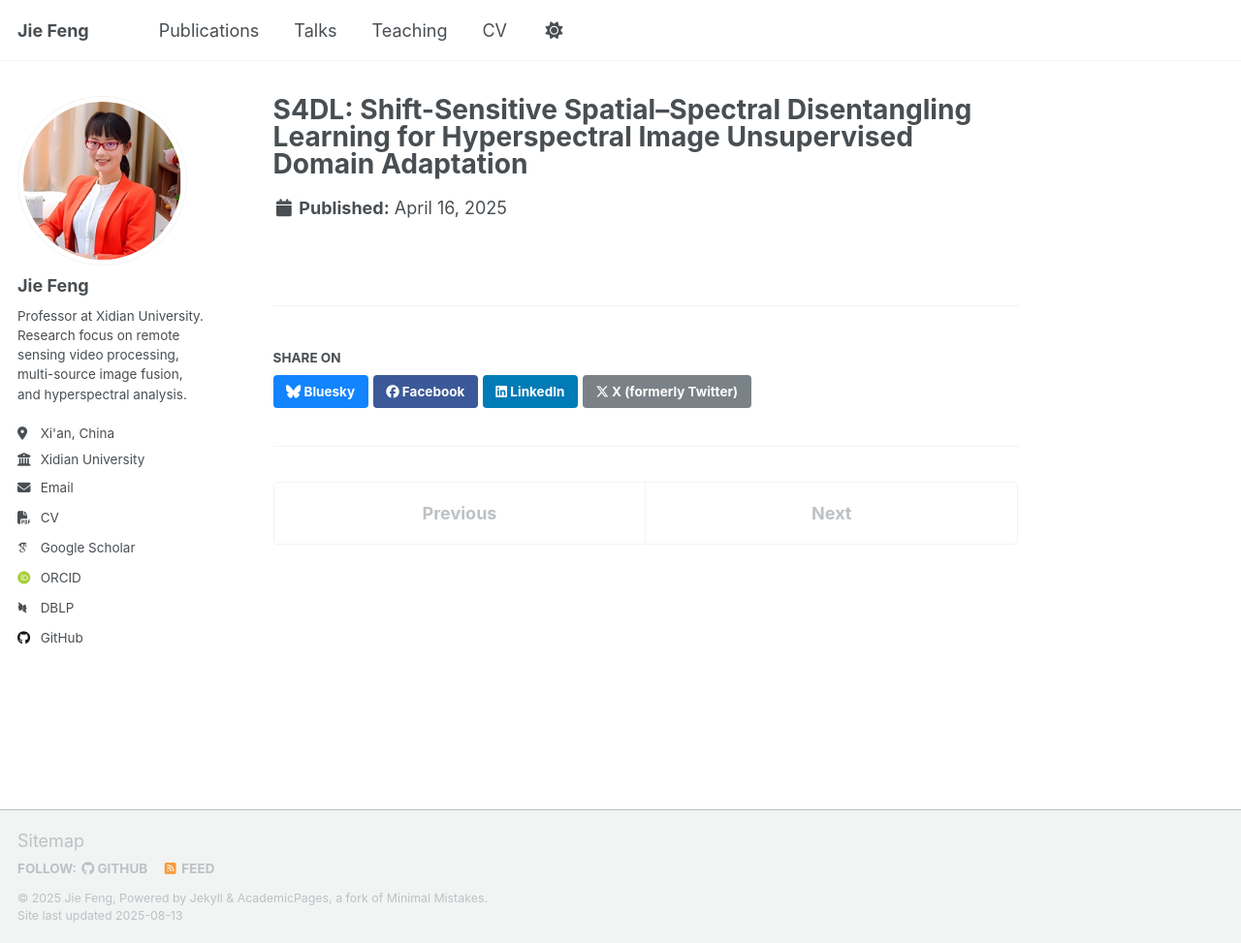
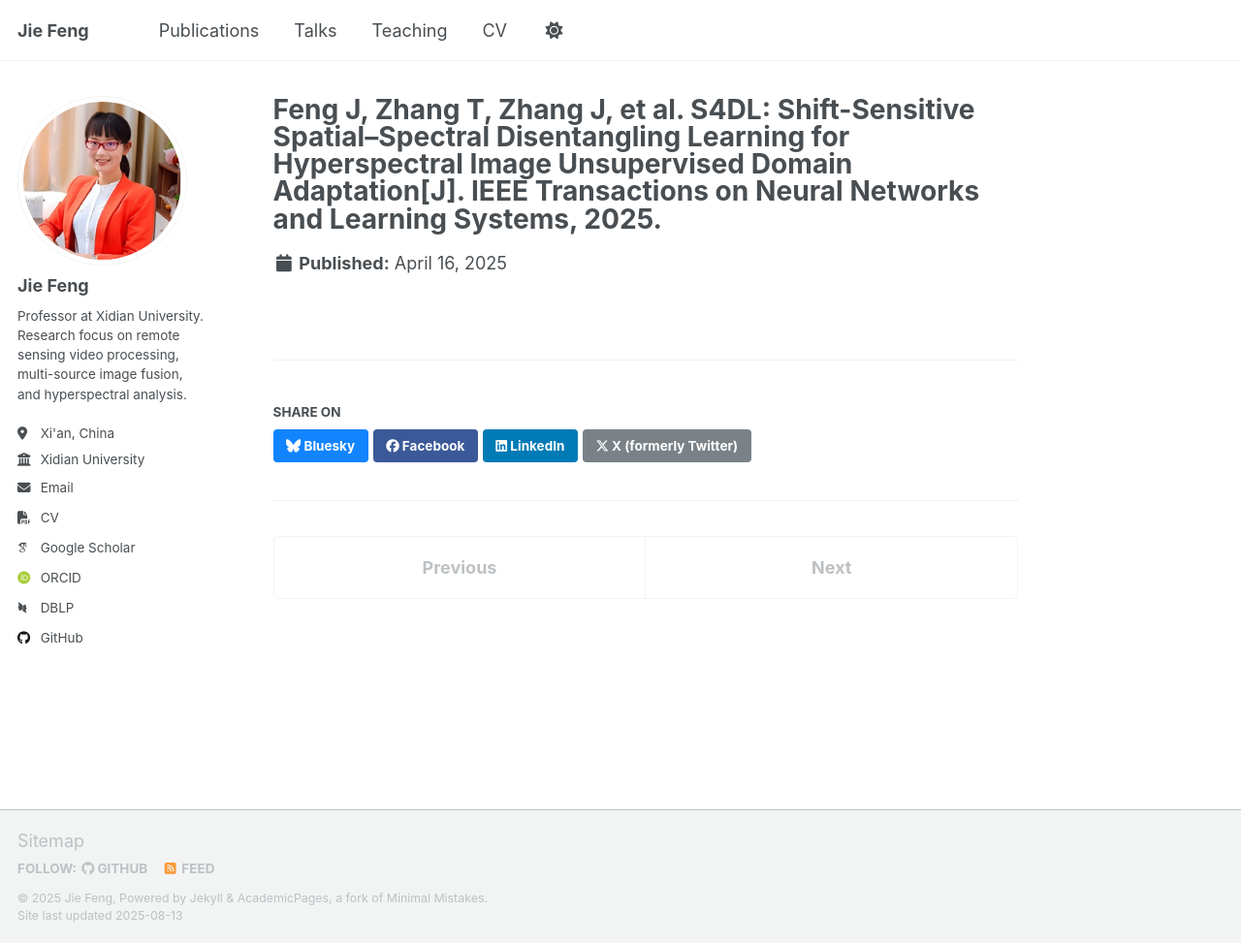
Before and after one commit to jiefeng0109/jiefeng0109.github.io, a Jekyll site: the page built from _publications/2025-04-16-paper-title-number-5.md, in a window 1280 px wide and 973 px high. Shown: the whole window at 97% size. Built offline with Jekyll 4.4.1, drawn with Linux system fonts in a browser that asks for light colours; some web fonts are replaced; a script that is not in the unit is left out.

Commit message:
Update 2025-04-16-paper-title-number-5.md

```diff
--- a/_publications/2025-04-16-paper-title-number-5.md
+++ b/_publications/2025-04-16-paper-title-number-5.md
@@ -1,5 +1,5 @@
 ---
-title: "S4DL: Shift-Sensitive Spatial–Spectral Disentangling Learning for Hyperspectral Image Unsupervised Domain Adaptation"
+title: "Feng J, Zhang T, Zhang J, et al. S4DL: Shift-Sensitive Spatial–Spectral Disentangling Learning for Hyperspectral Image Unsupervised Domain Adaptation[J]. IEEE Transactions on Neural Networks and Learning Systems, 2025."
 collection: publications
 category: manuscripts
 permalink: /publication/2025-04-16-paper-title-number-5
```
